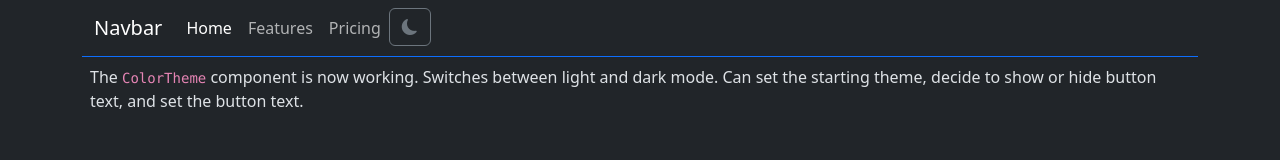
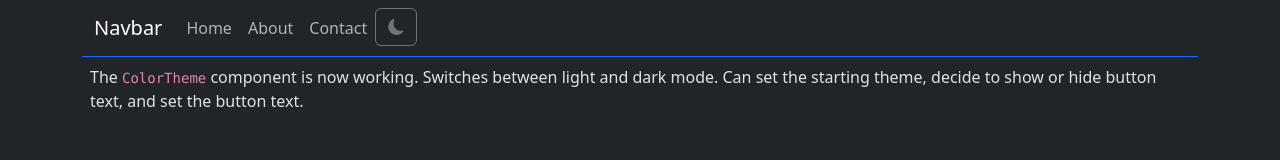
Before and after one commit to c-uliano/react-frontend-components, a React (Vite) app: page / in a window 1280 px wide. Shown: the top 160 px of the page. Built offline with nearby package versions, Linux system fonts and the light colour scheme.

Commit message:
Logo, NavLink files, sudo code Logo

```diff
--- a/src/components/Header/index.tsx
+++ b/src/components/Header/index.tsx
@@ -1,15 +1,15 @@
 // TODO
 
 import ColorTheme from "../ColorTheme";
+import Logo from "../Logo";
+import NavLink from "../NavLink";
 
 const Header = () => {
     return (
         <header className="border-bottom border-primary">
             <nav className="navbar navbar-expand-lg">
                 <div className="container-fluid">
-                    <a className="navbar-brand" href="#">
-                        Navbar
-                    </a>
+                    <Logo />
                     <button
                         className="navbar-toggler"
                         type="button"
@@ -22,21 +22,9 @@ const Header = () => {
                     </button>
                     <div className="collapse navbar-collapse" id="navbarNav">
                         <ul className="navbar-nav">
-                            <li className="nav-item">
-                                <a className="nav-link active" aria-current="page" href="#">
-                                    Home
-                                </a>
-                            </li>
-                            <li className="nav-item">
-                                <a className="nav-link" href="#">
-                                    Features
-                                </a>
-                            </li>
-                            <li className="nav-item">
-                                <a className="nav-link" href="#">
-                                    Pricing
-                                </a>
-                            </li>
+                            <NavLink text="Home" />
+                            <NavLink text="About" />
+                            <NavLink text="Contact" />
                             <li className="nav-item">
                                 <ColorTheme textVisible={false} />
                             </li>
--- a/src/components/Logo/index.tsx
+++ b/src/components/Logo/index.tsx
@@ -1,7 +1,16 @@
 // TODO
+// prop for path to logo file
+// prop for logo text if no logo file
+// prop to size the logo?
+// prop to useLink
+// if useLink = true then it's Link and to, else anchor and href
 
-const index = () => {
-    return <div>index</div>;
+const Logo = (props: { path?: string; altText: string; useLink?: boolean }) => {
+    return (
+        <a className="navbar-brand" href="#">
+            Navbar
+        </a>
+    );
 };
 
-export default index;
+export default Logo;
--- a/src/components/NavLink/index.tsx
+++ b/src/components/NavLink/index.tsx
@@ -1,7 +1,19 @@
 // TODO
+// prop for text
+// should this be a Link instead of anchor?
+// prop to show icon
+// prop to select icon
+// prop for url
+// prop for target="_blank" - does this work on Link?
 
-const index = () => {
-    return <div>index</div>;
+const NavLink = (props: { text: string }) => {
+    return (
+        <li className="nav-item">
+            <a className="nav-link" aria-current="page" href="#">
+                {props.text}
+            </a>
+        </li>
+    );
 };
 
-export default index;
+export default NavLink;
```
